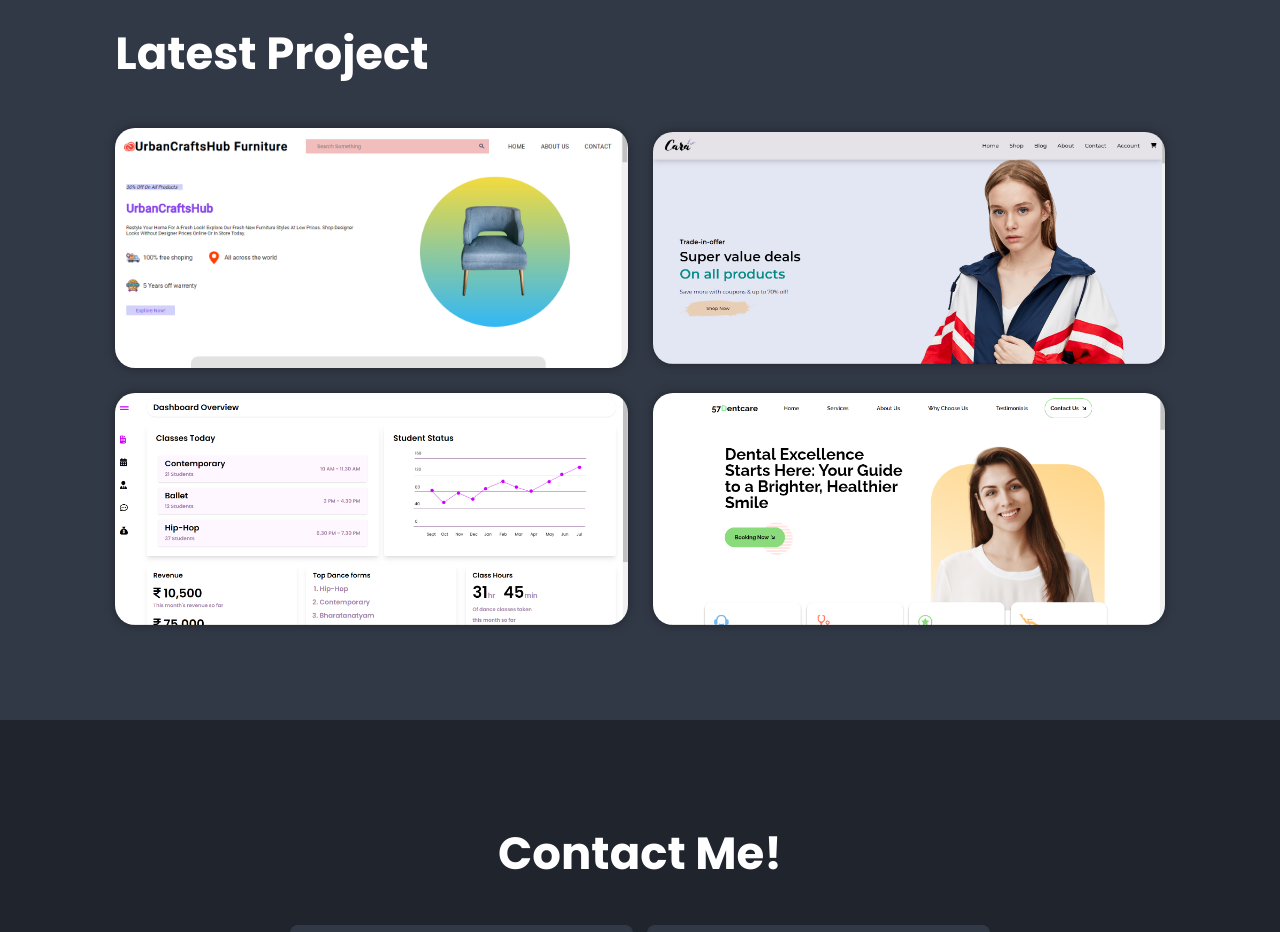
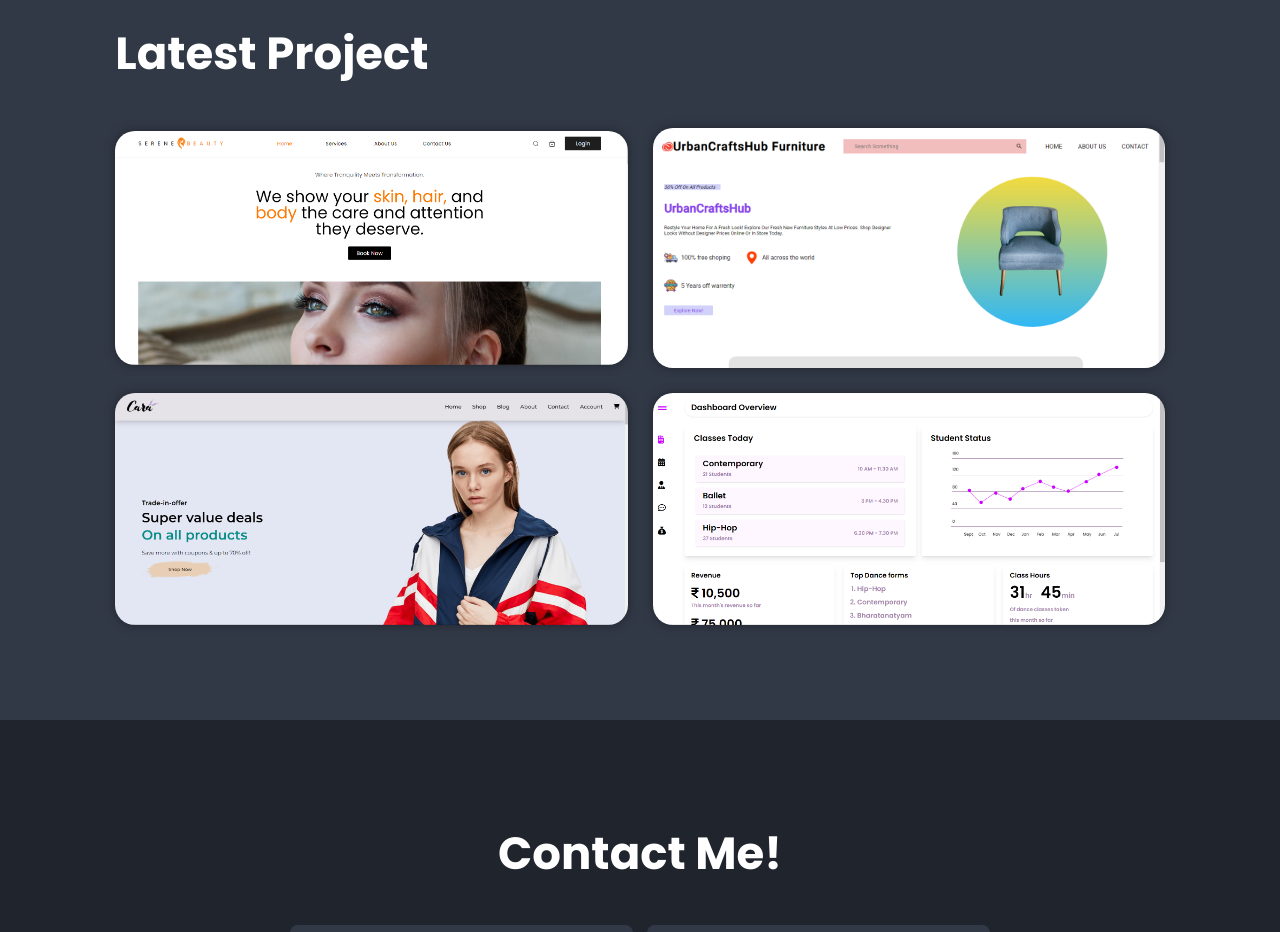
Before and after one commit to MohammedZaheer0/MyPortfolio, a plain HTML site: page index.html in a window 1280 px wide. Shown: the part 2480-3412 px from the top of the page. Drawn offline with nearby package versions, Linux system fonts and the light colour scheme.

Commit message:
commited

```diff
--- a/index.html
+++ b/index.html
@@ -113,9 +113,18 @@
 
 
 			<div class="portfolio-box">
+				<img src="beautysalonwebsite.png" alt="Beauty Salon Website">
+				<div class="portfolio-layer">
+					<h4>SERENE BEAUTY</h4>
+					<p>It's a beauty salon website  with unique types of hair cuts and makeups and many more stuff.</p>
+					<a href="https://beauty-salon-website.vercel.app"><i class='bx bx-link'></i></a>
+				</div>
+			</div>
+
+			<div class="portfolio-box">
 				<img src="UrbanCraftsHub.png" alt="UrbanCraftsHub Furniture Website">
 				<div class="portfolio-layer">
-					<h4>UrbanCraftsHub Furniture Website</h4>
+					<h4>UrbanCraftsHub Furniture</h4>
 					<p>A Furniture Website where you can look into many furniture items, everything at low cost and best performance.</p>
 					<a href="https://urbancraftshub-furniture.netlify.app"><i class='bx bx-link'></i></a>
 				</div>
@@ -133,18 +142,9 @@
 			<div class="portfolio-box">
 				<img src="danceclass.png" alt="Dance Class Management Landing Page">
 				<div class="portfolio-layer">
-					<h4>Dance Class Management Landing Page</h4>
+					<h4>Dance Class Management</h4>
 					<p>It's a Dance Class Management Landing Page where we can see students list their attendance, fees, courses, and messages.</p>
 					<a href="https://dance-class-management.netlify.app"><i class='bx bx-link'></i></a>
-				</div>
-			</div>
-
-			<div class="portfolio-box">
-				<img src="DENTAL.png" alt="57DentCare Landing Page">
-				<div class="portfolio-layer">
-					<h4>57DentCare Landing Page</h4>
-					<p>It's a Dental Care Landing Page with all tests and treatments. We make our customers satisfied with our work.</p>
-					<a href="https://dental-care-landing-page.netlify.app"><i class='bx bx-link'></i></a>
 				</div>
 			</div>
 
```
Also changed, not shown: beautysalonwebsite.png (added).
